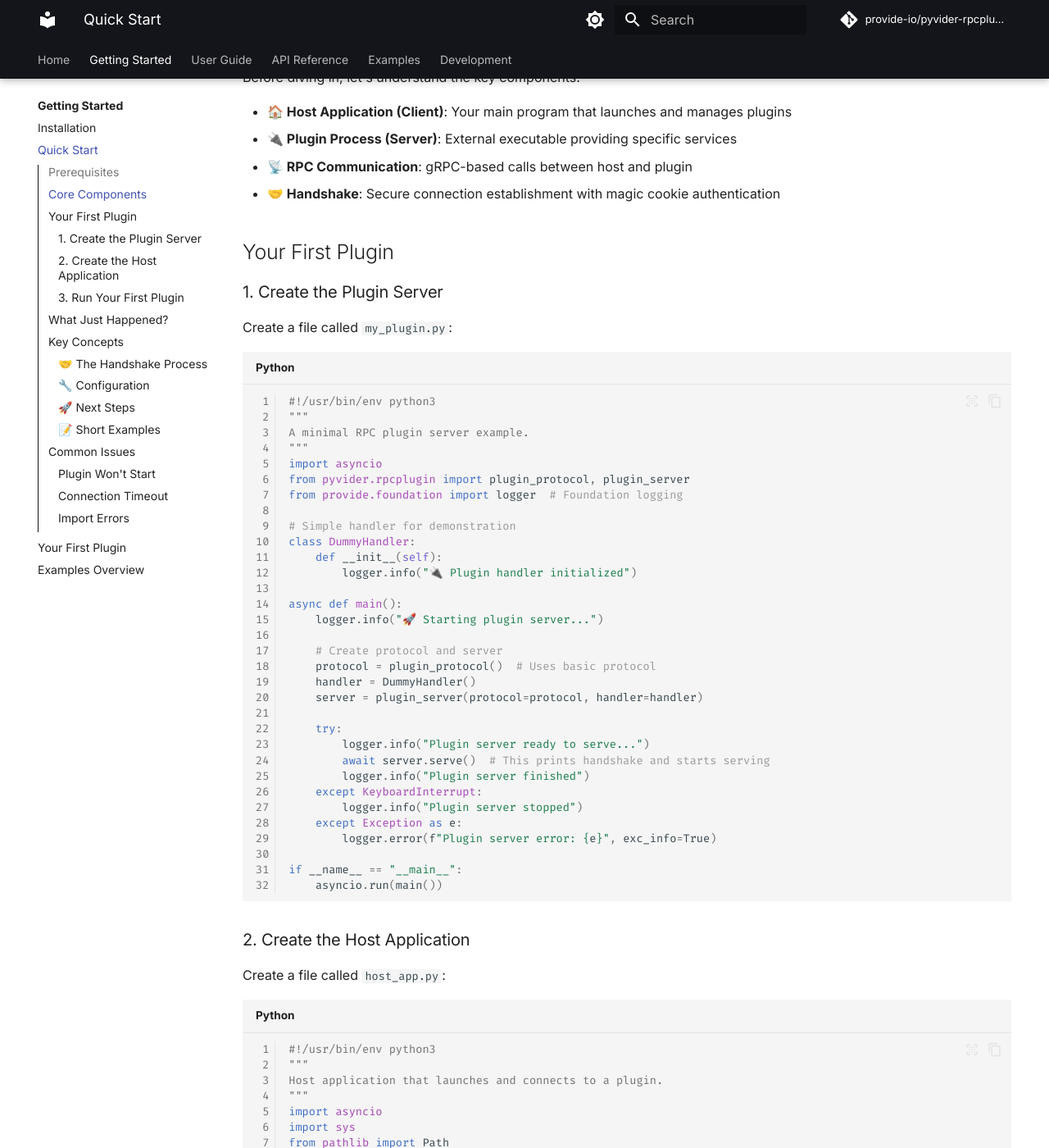
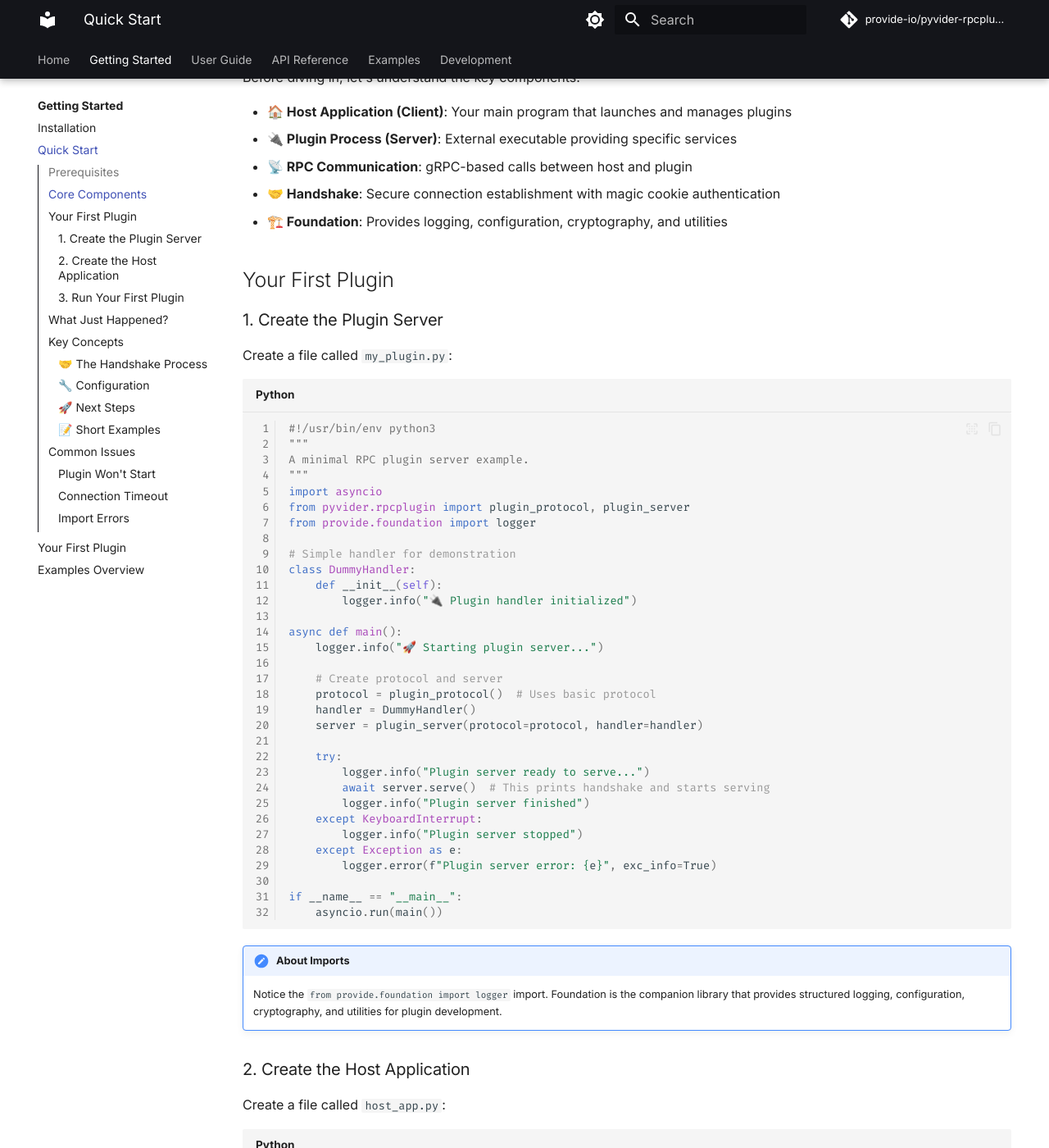
Before and after one commit to provide-io/pyvider-rpcplugin, an MkDocs documentation site: the page built from docs/getting-started/quick-start.md, in a window 1280 px wide and 1400 px high, scrolled down 479 px. Shown: the whole window at 82% size. Built offline with MkDocs 1.6.1 and Material for MkDocs 9.7.7, drawn with Linux system fonts in a browser that asks for light colours; comment, search, counter and statistics services are not loaded; the version menu is left out.

Commit message:
🔼⚙️ [skip ci] auto-commit

````diff
--- a/docs/getting-started/quick-start.md
+++ b/docs/getting-started/quick-start.md
@@ -15,6 +15,7 @@ Before diving in, let's understand the key components:
 - **🔌 Plugin Process (Server)**: External executable providing specific services
 - **📡 RPC Communication**: gRPC-based calls between host and plugin
 - **🤝 Handshake**: Secure connection establishment with magic cookie authentication
+- **🏗️ Foundation**: Provides logging, configuration, cryptography, and utilities
 
 ## Your First Plugin
 
@@ -57,6 +58,9 @@ if __name__ == "__main__":
     asyncio.run(main())
 ```
 
+!!! note "About Imports"
+    Notice the `from provide.foundation import logger` import. Foundation is the companion library that provides structured logging, configuration, cryptography, and utilities for plugin development.
+
 ### 2. Create the Host Application
 
 Create a file called `host_app.py`:
````
Also changed, not shown: other parts of docs/getting-started/quick-start.md (+2 -2 lines), docs/examples/index.md (+1 -1 lines), docs/getting-started/first-plugin.md (+4 -4 lines), docs/getting-started/installation.md (+2 -2 lines), docs/index.md (+1 -1 lines).
